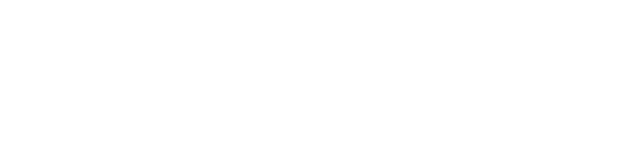
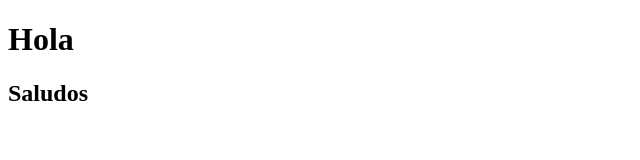
Before and after one commit to IEVN1003-19002775/intro-GIT, a plain HTML site: page index.html in a window 1280 px wide. Shown: the whole page, without its empty margins (0-640 px from the left). Drawn offline with Linux system fonts and the light colour scheme.

Commit message:
segundo commit

```diff
--- a/index.html
+++ b/index.html
@@ -6,6 +6,8 @@
     <title>Document</title>
 </head>
 <body>
+    <h1>Hola</h1>
+    <h2>Saludos</h2>
 
 </body>
 </html>
```
